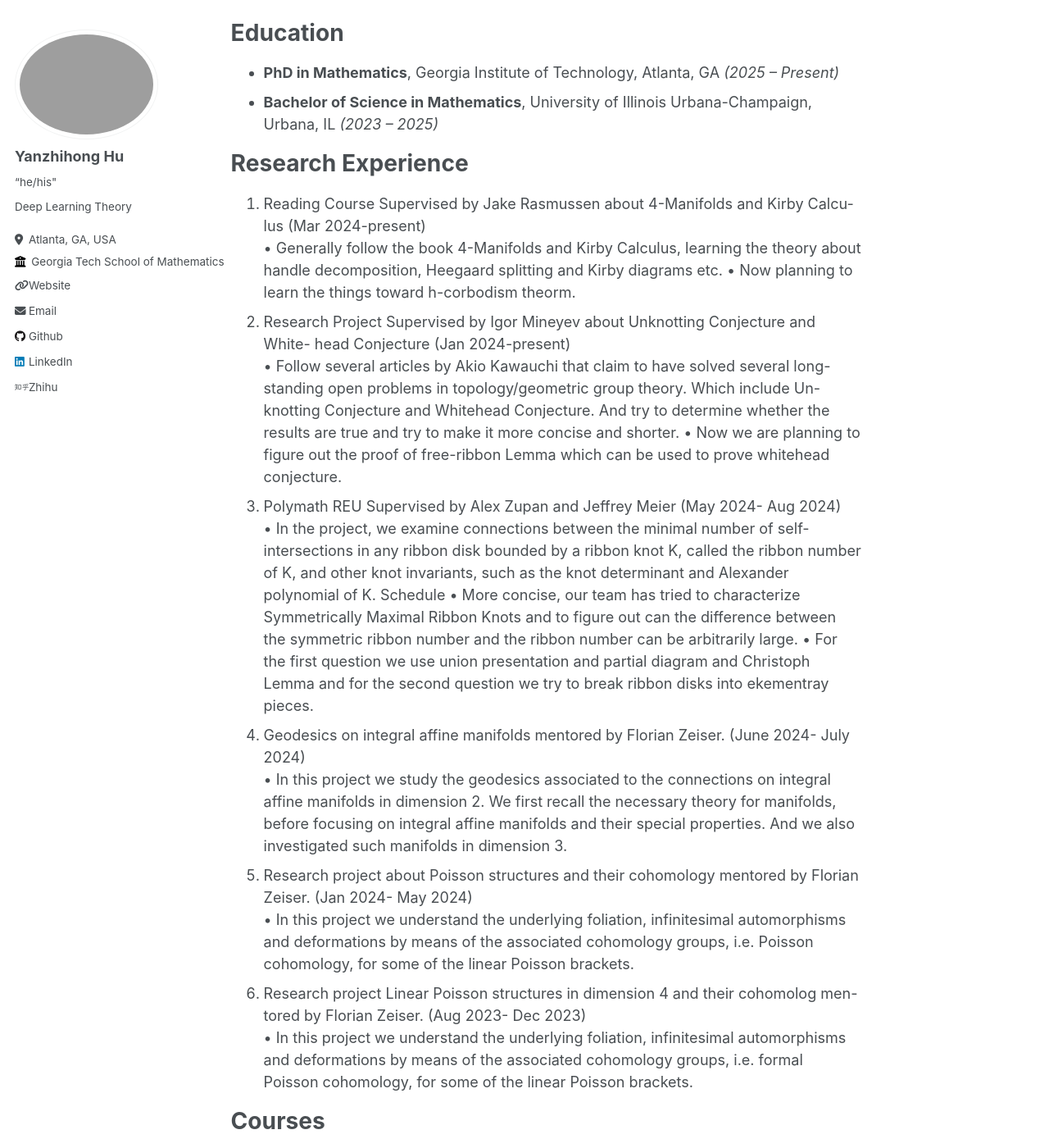
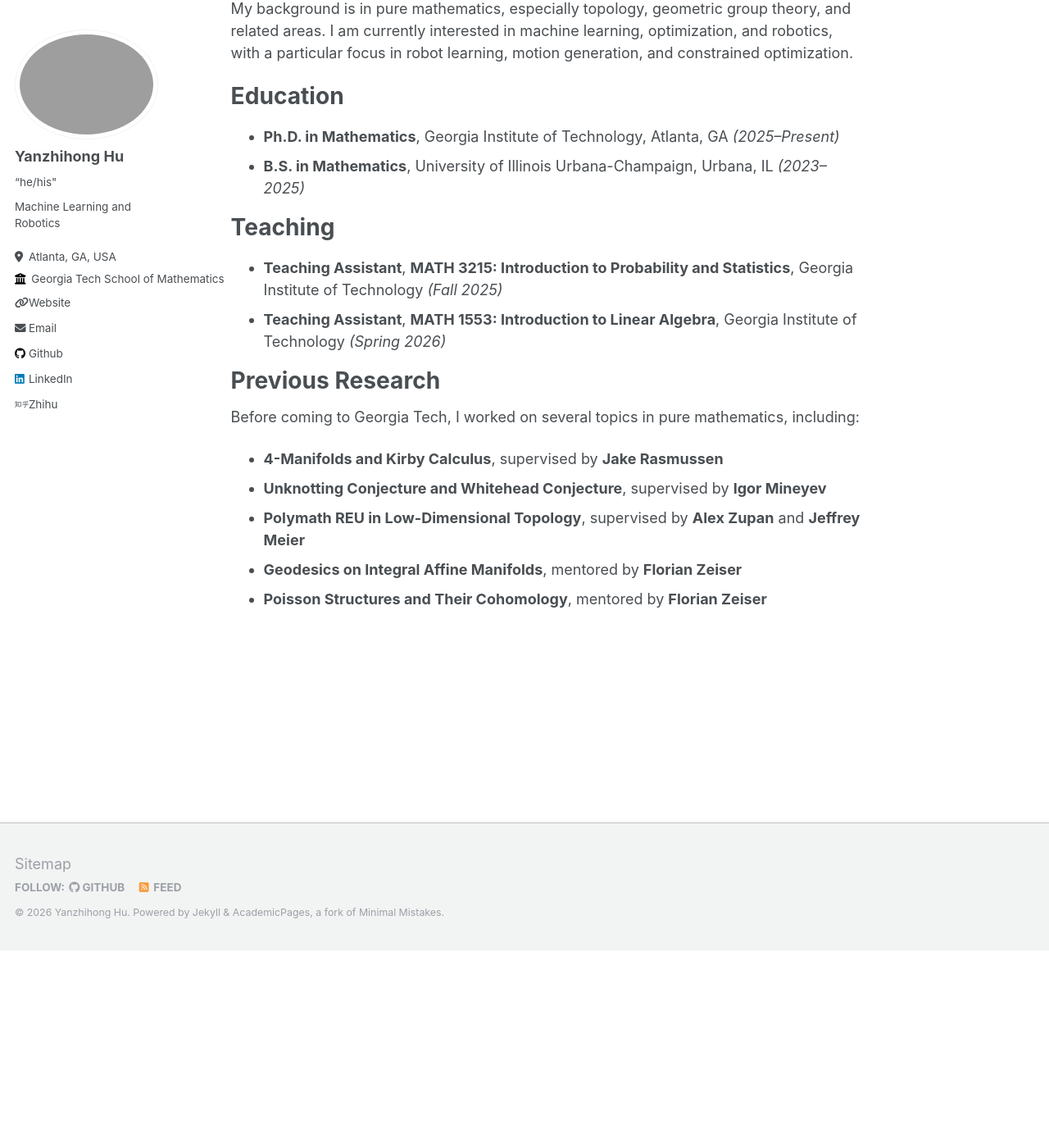
Before and after one commit to Yanzhihong-Hu/Yanzhihong-Hu.github.io, a Jekyll site: the page built from _pages/about.md, in a window 1280 px wide and 1400 px high, scrolled down 241 px. Shown: the whole window at 82% size. Built offline with Jekyll 4.4.1, drawn with Linux system fonts in a browser that asks for light colours; a file with an impossible date is left out; some of the changed text lies outside the part shown.

Commit message:
update homepage and teaching pages

```diff
--- a/_config.yml
+++ b/_config.yml
@@ -24,7 +24,7 @@ author:
   avatar           : "Profile.jpg"
   name             : "Yanzhihong Hu"
   pronouns         : “he/his"
-  bio              : "Deep Learning Theory"
+  bio              : "Machine Learning and Robotics"
   location         : "Atlanta, GA, USA"
   employer         : "Georgia Tech School of Mathematics"
   uri              : "https://math.gatech.edu/"
--- a/_pages/about.md
+++ b/_pages/about.md
@@ -7,64 +7,30 @@ redirect_from:
   - /about.html
 ---
 
-I am a first-year PhD student in Mathematics at the Georgia Institute of Technology. My previous research focused on low-dimensional topology and geometric group theory. Currently, my main research interest lies in deep learning theory.
+Hi! I am Yanzhihong Hu, a first-year Ph.D. student in Mathematics at the Georgia Institute of Technology and a member of the [LUNAR Lab](https://sites.gatech.edu/lunarlab/) work on robotics with [Prof. Lu Gan](https://ganlumomo.github.io/).
+
+My background is in pure mathematics, especially topology, geometric group theory, and related areas. I am currently interested in machine learning, optimization, and robotics, with a particular focus in robot learning, motion generation, and constrained optimization.
+
 
 Education
 ======
 
-- **PhD in Mathematics**, Georgia Institute of Technology, Atlanta, GA *(2025 – Present)*
-- **Bachelor of Science in Mathematics**, University of Illinois Urbana-Champaign, Urbana, IL *(2023 – 2025)*
+- **Ph.D. in Mathematics**, Georgia Institute of Technology, Atlanta, GA *(2025–Present)*
+- **B.S. in Mathematics**, University of Illinois Urbana-Champaign, Urbana, IL *(2023–2025)*
 
+Teaching
+======
 
-Research Experience
+- **Teaching Assistant**, **MATH 3215: Introduction to Probability and Statistics**, Georgia Institute of Technology *(Fall 2025)*
+- **Teaching Assistant**, **MATH 1553: Introduction to Linear Algebra**, Georgia Institute of Technology *(Spring 2026)*
+
+Previous Research
 ======
-1. Reading Course Supervised by Jake Rasmussen about 4-Manifolds and Kirby Calcu-
-lus
-(Mar 2024-present) \
-• Generally follow the book 4-Manifolds and Kirby Calculus, learning the theory
-about handle decomposition, Heegaard splitting and Kirby diagrams etc.
-• Now planning to learn the things toward h-corbodism theorm.
-1. Research Project Supervised by Igor Mineyev about Unknotting Conjecture and White-
-head Conjecture
-(Jan 2024-present) \
-• Follow several articles by Akio Kawauchi that claim to have solved several long-
-standing open problems in topology/geometric group theory. Which include Un-
-knotting Conjecture and Whitehead Conjecture. And try to determine whether the
-results are true and try to make it more concise and shorter.
-• Now we are planning to figure out the proof of free-ribbon Lemma which can be
-used to prove whitehead conjecture.
-1. Polymath REU Supervised by Alex Zupan and Jeffrey Meier
-(May 2024- Aug 2024) \
-• In the project, we examine connections between the minimal number of self-intersections
-in any ribbon disk bounded by a ribbon knot K, called the ribbon number of K, and
-other knot invariants, such as the knot determinant and Alexander polynomial of K.
-Schedule
-• More concise, our team has tried to characterize Symmetrically Maximal Ribbon
-Knots and to figure out can the difference between the symmetric ribbon number
-and the ribbon number can be arbitrarily large.
-• For the first question we use union presentation and partial diagram and Christoph
-Lemma and for the second question we try to break ribbon disks into ekementray
-pieces.
-1. Geodesics on integral affine manifolds mentored by Florian Zeiser.
-(June 2024- July 2024) \
-• In this project we study the geodesics associated to the connections on integral
-affine manifolds in dimension 2. We first recall the necessary theory for manifolds,
-before focusing on integral affine manifolds and their special properties. And we
-also investigated such manifolds in dimension 3.
-1. Research project about Poisson structures and their cohomology mentored by Florian
-Zeiser.
-(Jan 2024- May 2024) \
-• In this project we understand the underlying foliation, infinitesimal automorphisms
-and deformations by means of the associated cohomology groups, i.e. Poisson
-cohomology, for some of the linear Poisson brackets.
-1. Research project Linear Poisson structures in dimension 4 and their cohomolog men-
-tored by Florian Zeiser.
-(Aug 2023- Dec 2023) \
-• In this project we understand the underlying foliation, infinitesimal automorphisms
-and deformations by means of the associated cohomology groups, i.e. formal
-Poisson cohomology, for some of the linear Poisson brackets.
 
-Courses
-======
-1. Undergraduate courses: Calculus II,III; Applied Linear Algebra; Abstract Linear Algebra; Statistics and Probability II; Analytic Geometry; Mathematical Modelling; Computational Method; Intro to Abstract Algebra I,II; Differential Equation; Complex Variables; Real Variables; Set Theory and Topology.
-1. Graduate courses: Abstract Algebra; General Topology; Algebraic Topology I; Intro to Algebraic Geometry; Intro to Geometric Group Theory, Intro to Differential Manifold I, Modern Algebraic Geometry, Algebraic Topology II.
+Before coming to Georgia Tech, I worked on several topics in pure mathematics, including:
+
+- **4-Manifolds and Kirby Calculus**, supervised by **Jake Rasmussen**
+- **Unknotting Conjecture and Whitehead Conjecture**, supervised by **Igor Mineyev**
+- **Polymath REU in Low-Dimensional Topology**, supervised by **Alex Zupan** and **Jeffrey Meier**
+- **Geodesics on Integral Affine Manifolds**, mentored by **Florian Zeiser**
+- **Poisson Structures and Their Cohomology**, mentored by **Florian Zeiser**
```
Also changed, not shown: _teaching/2025-fall-math3215.md (+2 -5 lines), _teaching/2056-spring-math1553.md (added, +10 -0 lines).
